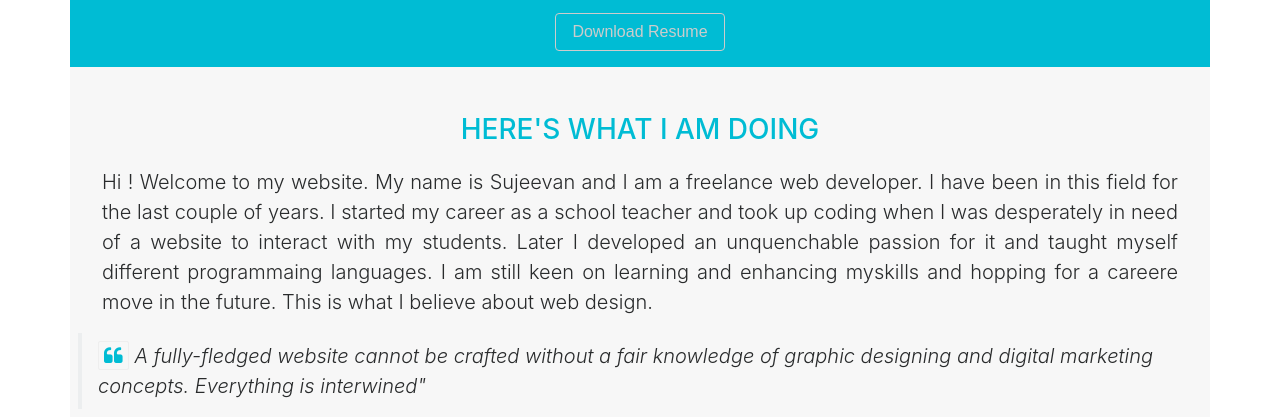
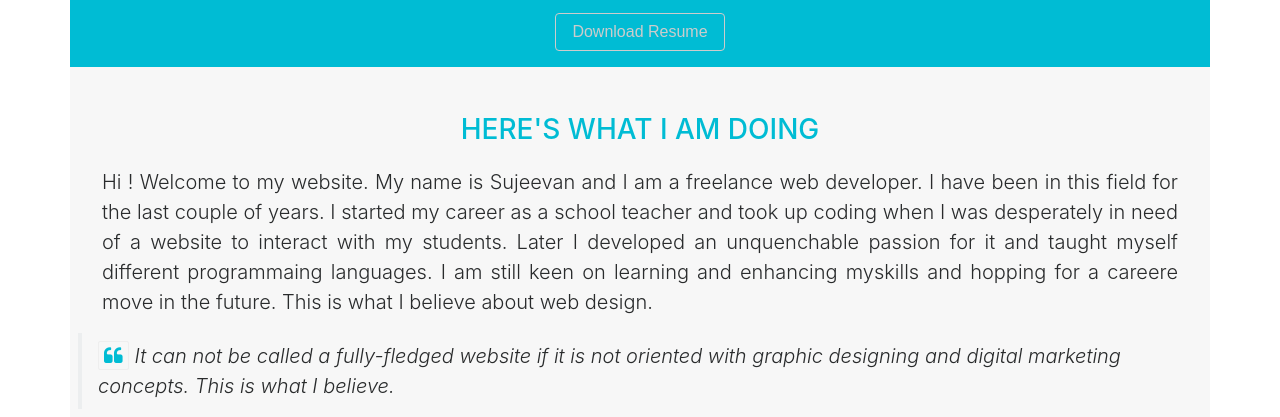
Before and after one commit to sujeevan-dev/sujeevan81.github.io, a plain HTML site: page index.html in a window 1280 px wide. Shown: the part 383-800 px from the top of the page. Drawn offline with nearby package versions, Linux system fonts and the light colour scheme; a script that the page names is missing; a web font is replaced by a local one.

Commit message:
Blockquote was rephrased

```diff
--- a/index.html
+++ b/index.html
@@ -57,7 +57,7 @@
     <div id="about" class="container">
       <h3 class="text-center heading">HERE'S WHAT I AM DOING</h3>
         <p class="lead text-justify pl-4 pr-4">Hi ! Welcome to my website. My name is Sujeevan and I am a freelance web developer. I have been in this field for the last couple of years. I started my career as a school teacher and took up coding when I was desperately in need of a website to interact with my students. Later I developed an unquenchable passion for it and taught myself different programmaing languages. I am still keen on learning and enhancing myskills and hopping for a careere move in the future. This is what I believe about web design.<br>
-        <blockquote class="blockquote lead font-italic"><i class="fa fa-quote-left fa-pull-left fa-border" aria-hidden="true"></i>A fully-fledged website cannot be crafted without a fair knowledge of graphic designing and digital marketing concepts. Everything is interwined"</blockquote></p>
+        <blockquote class="blockquote lead font-italic"><i class="fa fa-quote-left fa-pull-left fa-border" aria-hidden="true"></i>It can not be called a fully-fledged website if it is not oriented with graphic designing and digital marketing concepts. This is what I believe.</blockquote></p>
 
       <!--Icons-->
       <div class="container">
```
